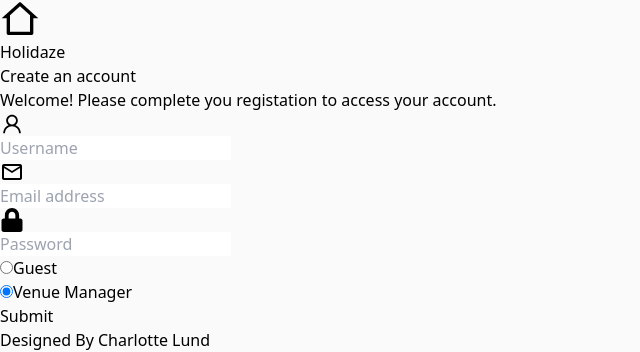
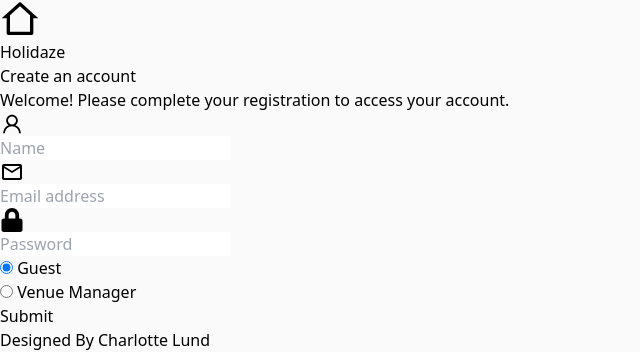
Before and after one commit to chalund/exam-2, a React (Vite) app: page /register in a window 1280 px wide. Shown: the part 208-560 px from the top of the page, without its empty margins (0-640 px from the left). Built offline with nearby package versions, Linux system fonts and the light colour scheme.

Commit message:
update registration form (user is register)

```diff
--- a/src/Pages/RegisterPage/index.jsx
+++ b/src/Pages/RegisterPage/index.jsx
@@ -2,14 +2,64 @@ import { FaLock } from "react-icons/fa";
 import { MdOutlineEmail } from "react-icons/md";
 import { IoClose } from "react-icons/io5";
 import { AiOutlineUser } from "react-icons/ai";
-import { Link } from 'react-router-dom';
+import { Link, useNavigate } from 'react-router-dom';
 import Logo from "../../components/Layout/Logo";
+import { useState } from "react";
+import { Register } from "../../components/API";
+
 
 const closeLoginModal = () => {
   window.location.href = '/';
 };
 
+
+
+
+
+
+
 const RegisterPage = () => {
+  const [name, setName] = useState('');
+  const [email, setEmail] = useState('');
+  const [password, setPassword] = useState('');
+  const [userType, setUserType] = useState('Guest');
+
+  const navigate = useNavigate()
+
+  const handleSubmit = (e) => {
+    e.preventDefault();
+
+    // Check if any required fields are empty
+    if (!name || !email || !password || !userType) {
+      // Alert the user to fill out all fields
+      alert('Please fill out all fields');
+      return; // Exit the function early
+    }
+
+    // If all fields are filled out, proceed with registration
+    let regobj = {
+      name: name,
+      email: email,
+      password: password,
+      userType: userType
+    }
+    console.log(regobj);
+
+    fetch(Register, {
+      method: 'POST',
+      headers: {
+        'Content-Type': 'application/json'
+      },
+      body: JSON.stringify(regobj)
+    }).then(response => {
+      console.log('User registered')
+      navigate('/login')
+    }).catch(error => {
+      console.error('Error:', error);
+    });
+  }
+
+
   return (
     <div className="flex min-h-full flex-col px-10 py-12 sm:border ">
       <div className="flex justify-end mb-6">
@@ -22,41 +72,71 @@ const RegisterPage = () => {
       </div>
       <div className='mb-6'>
         <h1 className='font-semibold text-lg py-2'>Create an account</h1>
-      <p>Welcome! Please complete you registation to access your account.</p>
+        <p>Welcome! Please complete your registration to access your account.</p>
       </div>
-    <form action="#">
+      <form onSubmit={handleSubmit}>
         <div>
           <div>
             <div className="flex items-center text-lg mb-6">
               <AiOutlineUser className="absolute ml-3" size={24} />
-            <input type="text" id="username" className="border rounded-xl pl-12 py-2  focus:outline-none w-full" placeholder="Username" />
+                <input type="text"
+                value={name}
+                onChange={(e) => setName(e.target.value)}
+                id="name"
+                className="border rounded-xl pl-12 py-2  focus:outline-none w-full"
+                placeholder="Name"
+                />
             </div>
             <div className="flex items-center text-lg mb-6">
               <MdOutlineEmail className="absolute ml-3" size={24} />
-            <input type="email" id="email" className="border rounded-xl pl-12 py-2  focus:outline-none w-full" placeholder="Email address" />
+                <input type="email"
+                value={email}
+                onChange={(e) => setEmail(e.target.value)}
+                id="email"
+                className="border rounded-xl pl-12 py-2  focus:outline-none w-full"
+                placeholder="Email address"
+                />
             </div>
             <div className="flex items-center text-lg mb-6">
               <FaLock className="absolute ml-3" size={24} />
-            <input type="password" id="password" className="border rounded-xl pl-12 py-2  focus:outline-none w-full" placeholder="Password" />
+                <input type="password"
+                value={password}
+                onChange={(e) => setPassword(e.target.value)}
+                id="password"
+                className="border rounded-xl pl-12 py-2  focus:outline-none w-full"
+                placeholder="Password" />
             </div>
 
           <div className="flex gap-4 mb-3">
-            <div className="flex items-center">
-              <input id="Guest" type="radio" value="" name="userType" class="w-4 h-4" />
-              <label for="Guest" className="ms-2 text-gray-900 dark:text-gray-300">Guest</label>
+            <div>
+              <input type="radio"
+                id="guestRadio" // Add unique IDs for the radio buttons
+                checked={userType === "Guest"}
+                onChange={(e) => setUserType(e.target.value)}
+                name="userType" // Use the same name for both radio buttons in the group
+                value="Guest"
+              />
+              <label htmlFor="guestRadio"> Guest</label> {/* Associate label with input using htmlFor */}
             </div>
-            <div className="flex items-center">
-                <input checked id="venue manager" type="radio" value="" name="userType" class="w-4 h-4" />
-                <label for="venue manager" className="ms-2 text-gray-900 dark:text-gray-300">Venue Manager</label>
+            <div>
+              <input type="radio"
+                id="venueManagerRadio" // Add unique IDs for the radio buttons
+                checked={userType === "Venue Manager"}
+                onChange={(e) => setUserType(e.target.value)}
+                name="userType" // Use the same name for both radio buttons in the group
+                value="Venue Manager"
+              />
+              <label htmlFor="venueManagerRadio"> Venue Manager </label> {/* Associate label with input using htmlFor */}
             </div>
           </div>
 
+
           </div>
-        <button className="bg-gradient-to-t from-orange-300 to-orange-400 font-medium p-2 mb-2 text-black uppercase w-full rounded-xl">Submit</button>
+          <button type="submit" className="bg-gradient-to-t from-orange-300 to-orange-400 font-medium p-2 mb-2 text-black uppercase w-full rounded-xl">Submit</button>
         </div>
       </form>
     </div>
   )
 }
 
-export default RegisterPage
+export default RegisterPage;
```
Lines whose indentation alone changed are shown as unchanged.
